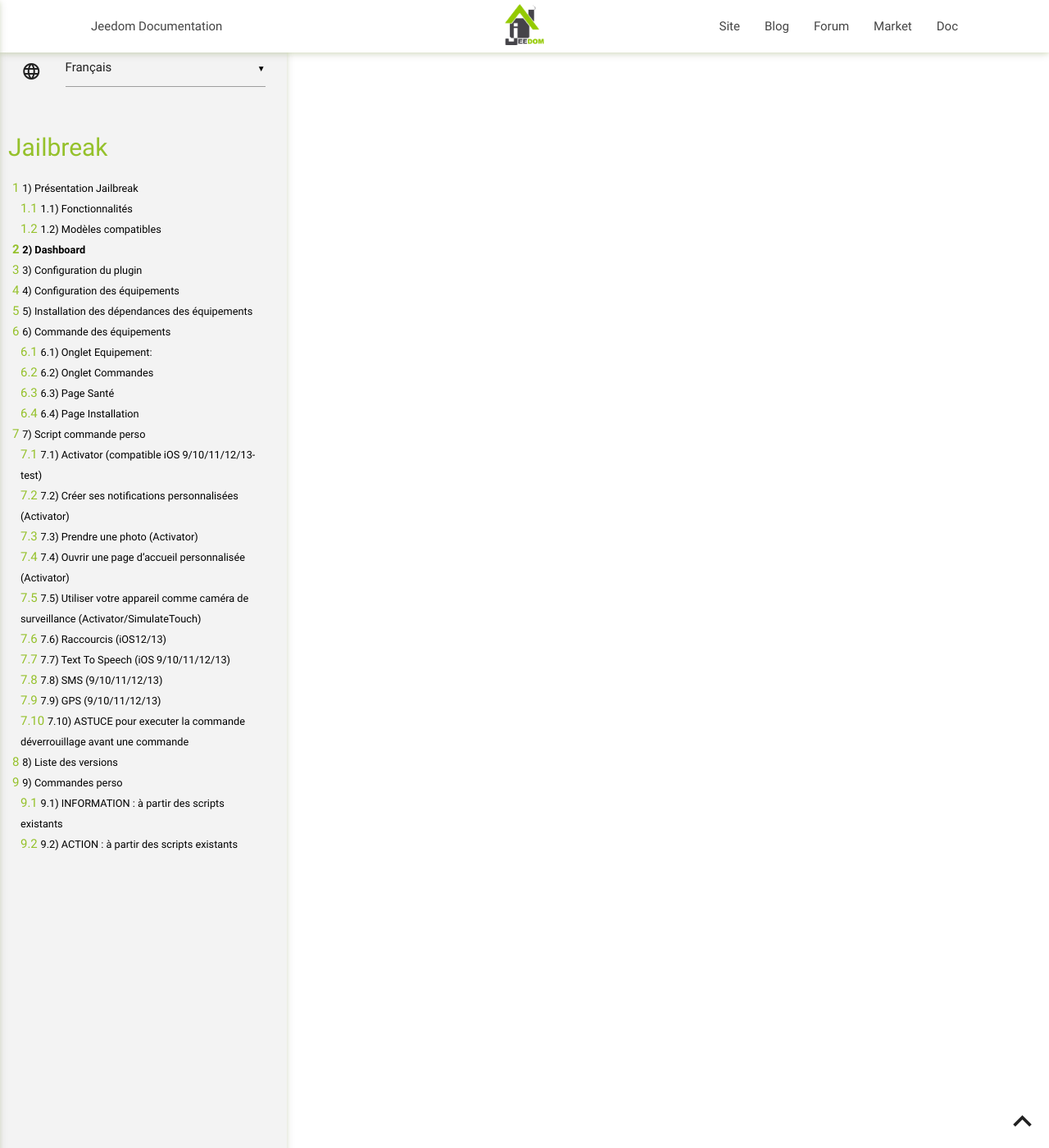
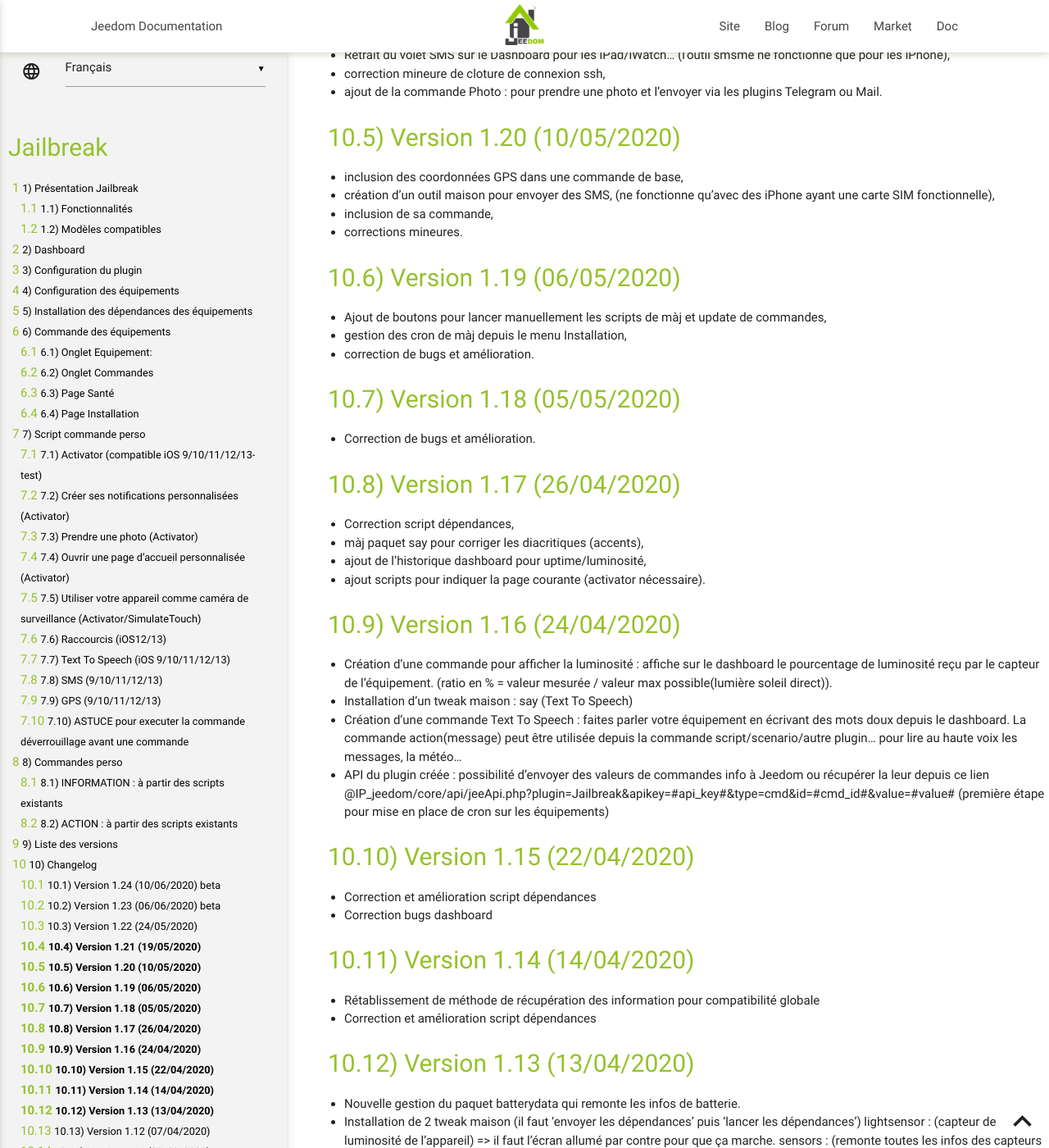
Before and after one commit to Flobul/Jailbreak, a Jekyll site: the page built from docs/fr_FR/index.md, in a window 1280 px wide and 1400 px high, scrolled down 9419 px. Shown: the whole window at 82% size. Built offline with Jekyll 4.4.1, drawn with Linux system fonts in a browser that asks for light colours; our own code applies the rules of GitHub Pages for plain Markdown files; some of the changed text lies outside the part shown.

Commit message:
Update index.md

```diff
--- a/docs/fr_FR/index.md
+++ b/docs/fr_FR/index.md
@@ -218,10 +218,9 @@
 
 ![Unlock](../images/unlock.png "Unlock")
 
+{% include_relative perso.md %}
 
 Liste des versions
 ==================
 
-*[Voir la liste des versions](changelog.md)*
-
-{% include_relative perso.md %}
+{% include_relative changelog.md %}
```
